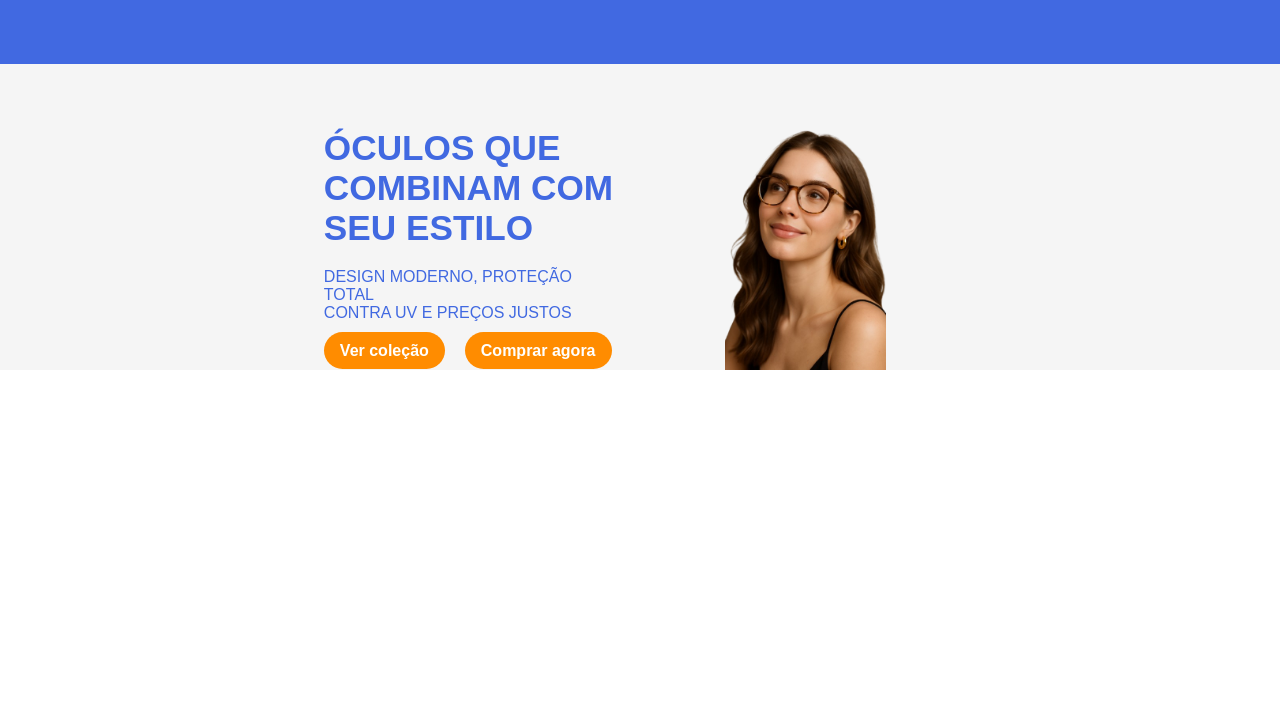
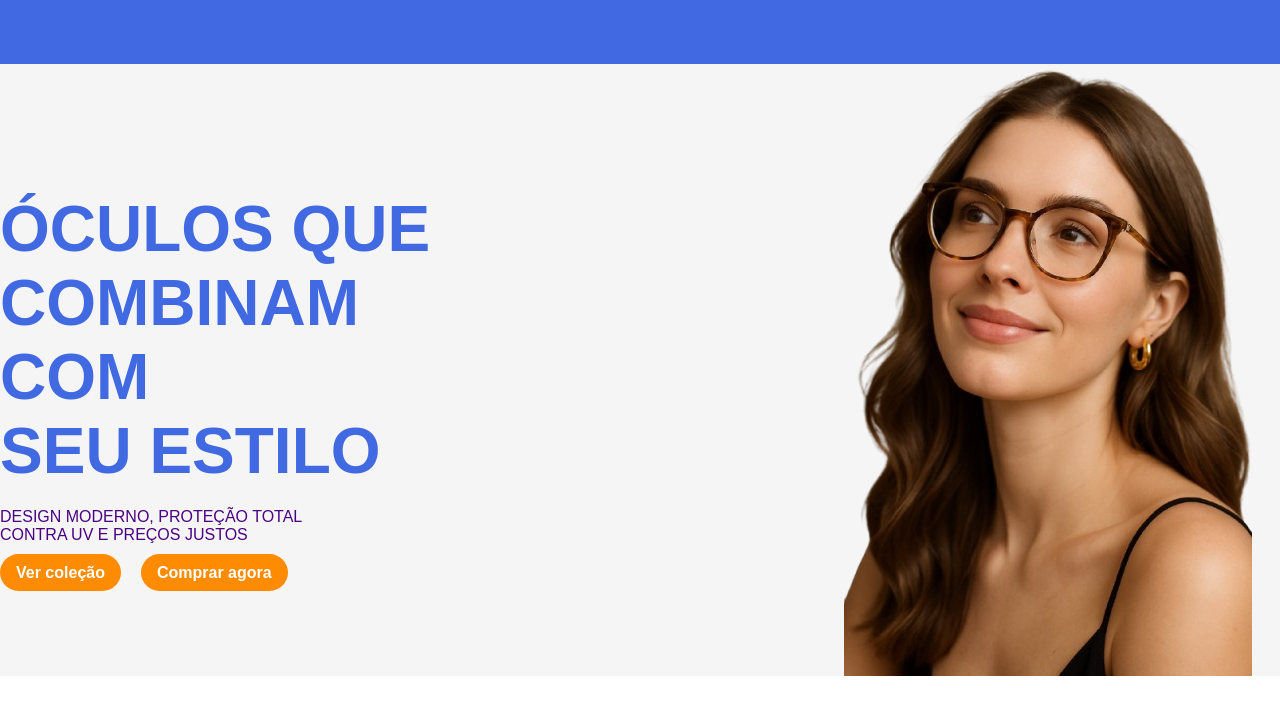
Before and after one commit to Lusv4/Projeto-vision, a plain HTML site: page index.html in a window 1280 px wide. Drawn offline with Linux system fonts and the light colour scheme.

Commit message:
Atualizado 11:34 de terça

```diff
--- a/CSS/style.css
+++ b/CSS/style.css
@@ -46,18 +46,16 @@ header {
   left: 0;
 }
 
-main {
+main{
   background-color: var(--fundo);
   color: var(--principal);
-  padding-top: 128px;
+  padding-top: 64px;
   font-family: "Avenir Next LT Pro", sans-serif;
-  display: flex;
-  justify-content: center;
 }
 
 .titulo {
   font-weight: 700;
-  font-size: 1.1rem;
+  font-size: 2rem;
   margin-bottom: 20px;
   font-weight: bold;
 }
@@ -65,10 +63,12 @@ main {
 .container-texto {
   flex: 1;
   min-width: 300px;
+  padding-top: 128px;
 }
 
 #subtitulo {
   padding-bottom: 20px;
+  color: var(--detalhes-menores);
 }
 
 .btn {
@@ -94,15 +94,14 @@ main {
 .container {
   display: flex;
   flex-direction: row;
-  flex-wrap: wrap;
-  max-width: 1200px;
+  max-width: 1640px;
   margin: 0 auto;
-  gap: 30px;
+  gap: 350px;
 }
 
 .banner-inicial {
-  max-width: auto;
-  height: 242px;
+  max-width: 500px;
+  height: auto;
 }
 
 .container-img{
@@ -111,6 +110,9 @@ main {
   display: flex;
   justify-content: center;
 }
+.container-produto{
+  background-color: var(--branco);
+}
 
 
 @media (max-width: 768px) {
--- a/index.html
+++ b/index.html
@@ -14,7 +14,7 @@
         <div class="container">
             <div class="container-texto">
                 <div class="titulo">
-                    <h1>ÓCULOS QUE<br> COMBINAM COM<br> SEU ESTILO</h1>
+                    <h1>ÓCULOS QUE <br>COMBINAM COM <br>SEU ESTILO</h1>
                 </div>
                 <p id="subtitulo">DESIGN MODERNO, PROTEÇÃO TOTAL<br> CONTRA UV E PREÇOS JUSTOS
                 </p>
@@ -27,6 +27,7 @@
                 <img class="banner-inicial" src="./IMG/modelo-mulher-banner.png" alt="mulher modelo do banner">
             </div>
         </div>
+        <div class="container-produto"></div>
     </main>
     <footer></footer>
 </body>
```
